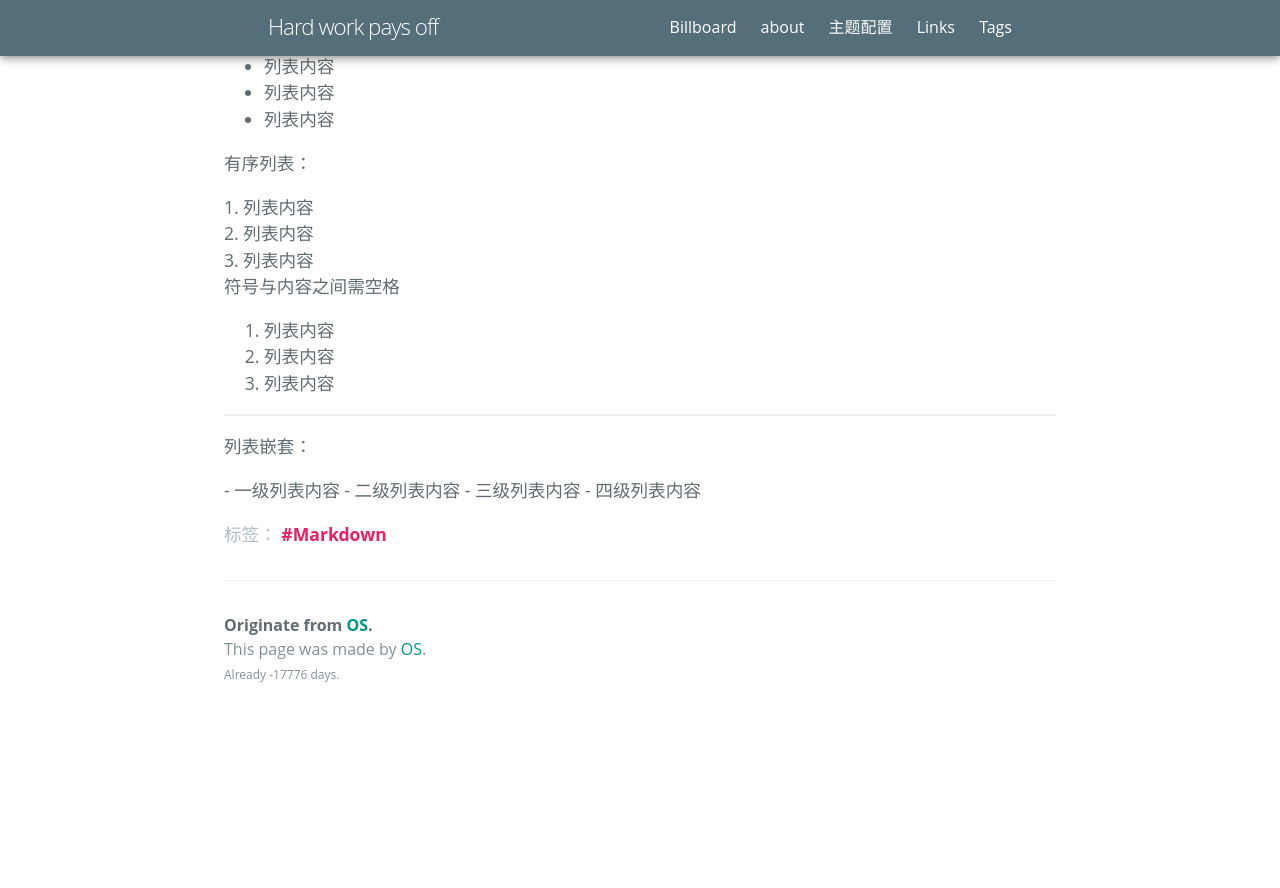
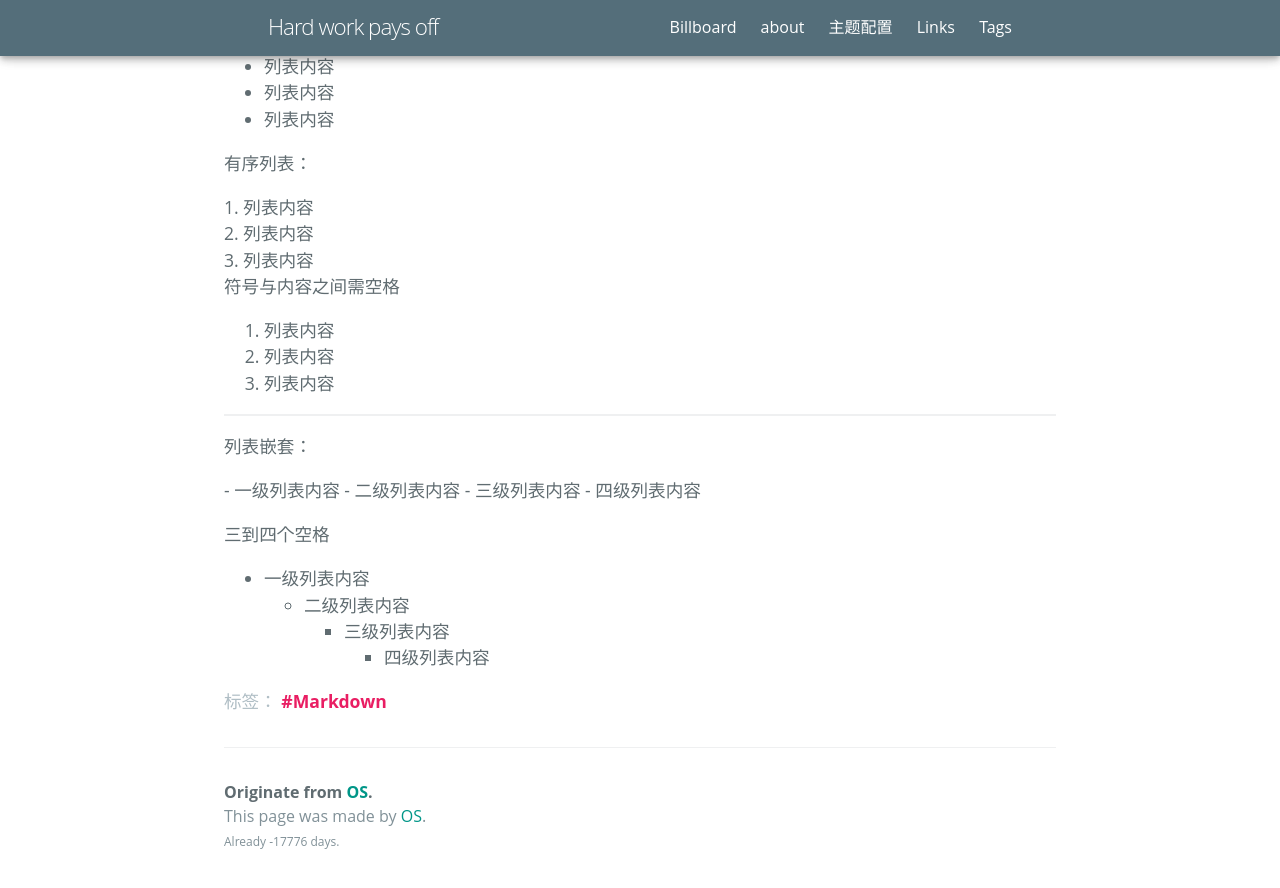
Before and after one commit to xiaoshou0427/xiaoshou0427.github.io, a Jekyll site: the page built from _posts/2019-09-02-Markdown.md, in a window 1280 px wide and 900 px high, scrolled down 2503 px. Shown: the top 888 px of the window. Built offline with Jekyll 4.4.1, drawn with Linux system fonts in a browser that asks for light colours; some web fonts are replaced; before the commit the page ends 3236 px from its top, so only the background shows below that.

Commit message:
Update 2019-09-02-Markdown.md

```diff
--- a/_posts/2019-09-02-Markdown.md
+++ b/_posts/2019-09-02-Markdown.md
@@ -89,3 +89,9 @@ title可加可不加<br>
         - 三级列表内容
             - 四级列表内容
 </p>
+三到四个空格
+
+- 一级列表内容
+    - 二级列表内容
+        - 三级列表内容
+            - 四级列表内容
```
